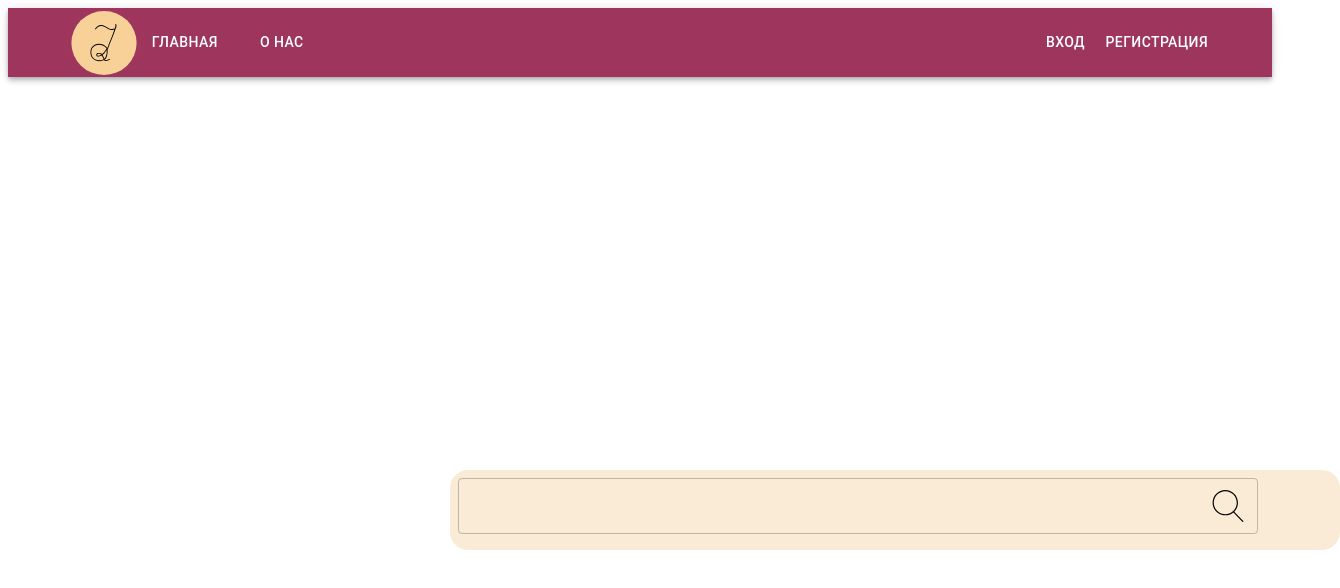
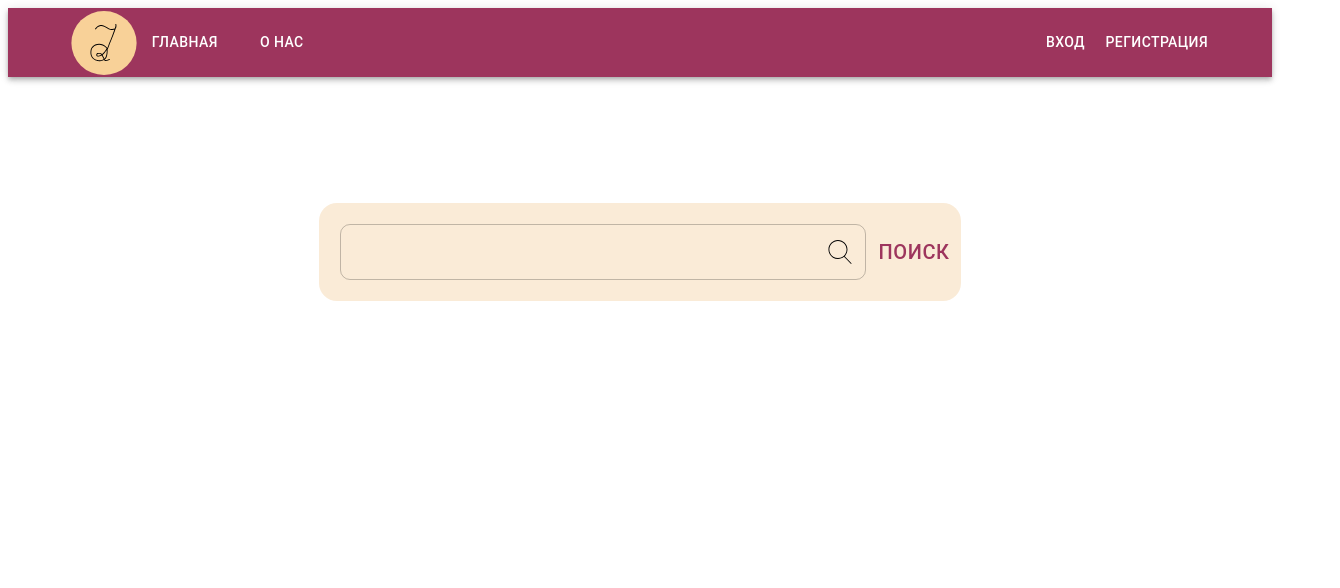
Before and after one commit to assemtynyshtybay/my-jq, a React (Create React App) app: page / in a window 1280 px wide. Shown: the top 588 px of the page, 1340 px wide, since content can reach past the window. Built offline with nearby package versions, Linux system fonts and the light colour scheme.

Commit message:
FixedSearch

```diff
--- a/src/components/search-panel/Search.css
+++ b/src/components/search-panel/Search.css
@@ -1,17 +1,15 @@
 .S-logo{
-    height: 4vmin;
+    height: 3vmin;
+    /* color: rgba(225, 193, 193, 0.5); */
 
-    color: rgba(0,0,0,0.5);
   }
   .container{
-    position: absolute;
-    width: 890px;
-    height:80px;
-    left: 450px;
-    top:470px;
+    margin: 10% auto;
+    width: 50%;
+    display: flex;
+    align-items: center;
+    justify-content: space-evenly;
+    padding: 5px;
     background-color: antiquewhite;
     border-radius: 18px;
-    /* box-shadow: 0px 1px 22px 1px rgba(69, 64, 219, 0.04); */
-
-
   }
--- a/src/components/search-panel/Search.tsx
+++ b/src/components/search-panel/Search.tsx
@@ -1,6 +1,7 @@
 // import styled from "@emotion/styled";
-import { FormControl, OutlinedInput } from "@mui/material";
+import { Button, FormControl, OutlinedInput, ThemeProvider } from "@mui/material";
 import search  from "../../assets/search-svgrepo-com.svg"
+import style from "../../style/style";
 import './Search.css';
 
 // const styledImage = styled('img')`
@@ -9,12 +10,14 @@ import './Search.css';
 
 
 export const Search = () => {
+
     return (
+        <ThemeProvider theme={style}>
         <div className="container">
-
-        <FormControl sx={{ m: 1, width: '100ch' }} variant="outlined">
+        <FormControl sx={{ m: 2, width: '100ch' }} variant="outlined">
         <OutlinedInput
-            id="outlined-adornment-weight"
+            color="secondary"
+            style={{borderRadius: '10px',fontSize: '16px'}}
             // value={values.weight}
             // onChange={handleChange('weight')}
             endAdornment={<img src={search} className="S-logo" alt="logo" />}
@@ -26,8 +29,16 @@ export const Search = () => {
         {/* <FormHelperText id="outlined-weight-helper-text">Weight</FormHelperText> */}
         </FormControl>
 
-
+        <Button
+            color="secondary"
+            size="large"
+            style={{fontSize: '20px',padding: '5px',marginRight: '10px'}}
+            variant="text"
+        >
+            Поиск
+        </Button>
         </div>
+        </ThemeProvider>
         // <div className="container">
         // <img  src={search} className="S-logo" alt="logo" />
         // <input type="text" placeholder="Поиск по загаловку"/>
```
